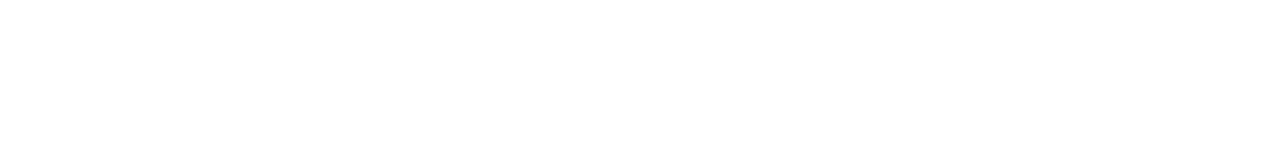
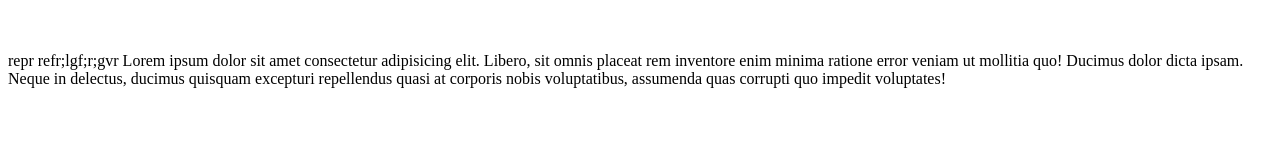
Before and after one commit to Artur4456565/IT-Academy, a plain HTML site: page index.html in a window 1280 px wide. Drawn offline with Linux system fonts and the light colour scheme.

Commit message:
homerwork5

```diff
--- a/index.html
+++ b/index.html
@@ -6,6 +6,16 @@
     <title>Document</title>
 </head>
 <body>
+    <div>
+        <p>
+            <br>
+            <br>
+            <picture></picture>
+            repr
 
+            refr;lgf;r;gvr
+            Lorem ipsum dolor sit amet consectetur adipisicing elit. Libero, sit omnis placeat rem inventore enim minima ratione error veniam ut mollitia quo! Ducimus dolor dicta ipsam. Neque in delectus, ducimus quisquam excepturi repellendus quasi at corporis nobis voluptatibus, assumenda quas corrupti quo impedit voluptates!
+        </p>
+    </div>
 </body>
 </html>
```
